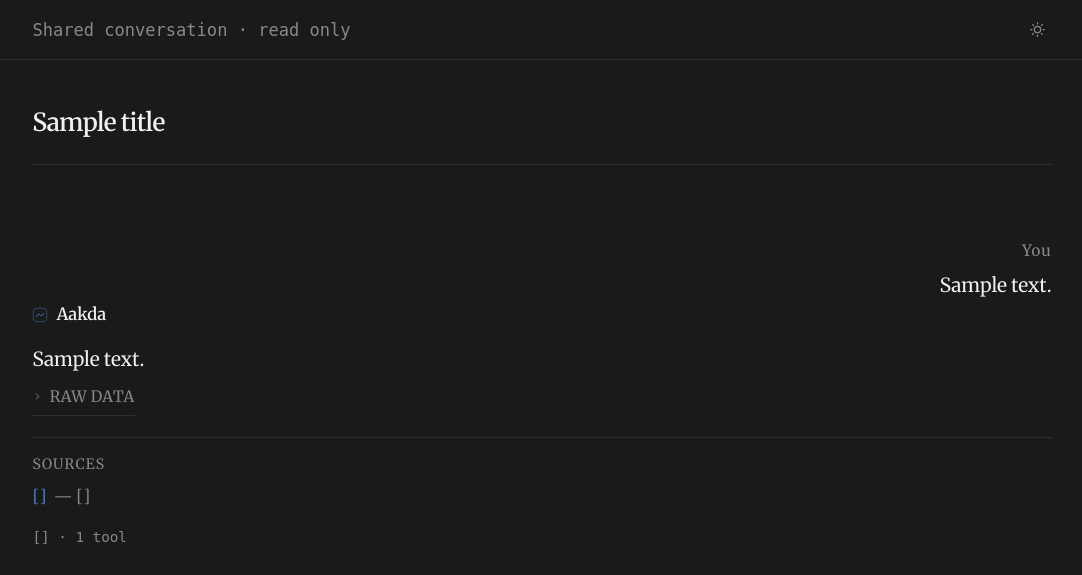
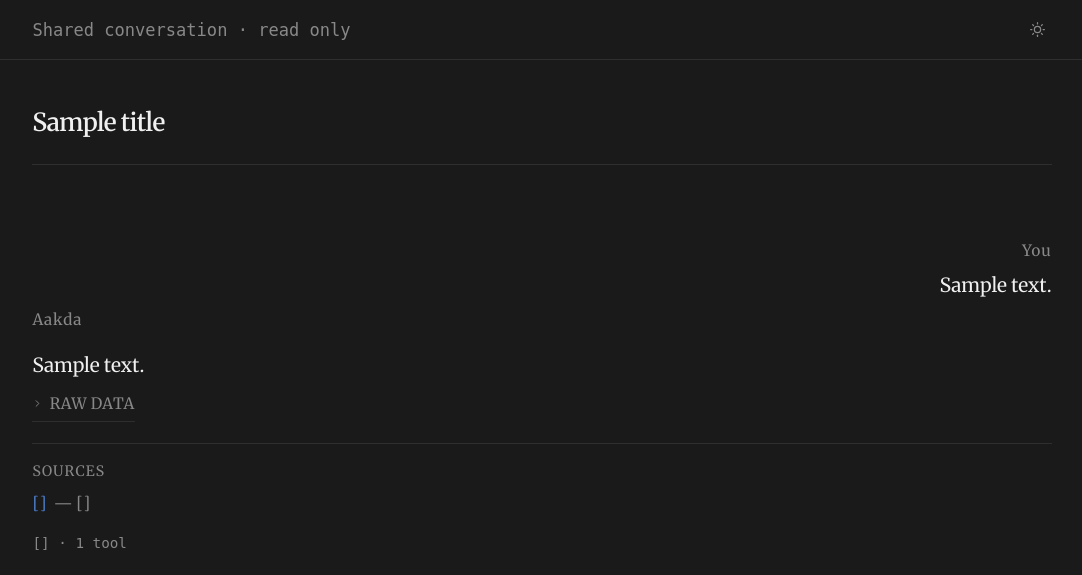
Before and after one commit to whiteboardguy/aakda, a FastAPI app: template app/templates/shared.html in a window 1280 px wide. Shown: the top 575 px of the page, without its empty margins (98-1180 px from the left). Run offline with FastAPI, Linux system fonts and the light colour scheme; the template is opened without the code that fills it: most values are stand-ins (such as "Sample title", 1, 10 or a date in 2020); parts of the project's set-up code (start-up, migrations or seed data) failed here and were passed over.

Commit message:
better and clean ui

```diff
--- a/app/static/css/chat.css
+++ b/app/static/css/chat.css
@@ -50,7 +50,13 @@
   color: var(--ak-text);
   display: flex;
   align-items: center;
-  gap: 0;
+  flex: 1;
+}
+
+.sidebar-brand-text {
+  font-family: var(--ak-font-mono) !important;
+  text-align: center;
+  flex: 1;
 }
 
 /* Collapse button — no bg, no border */
@@ -476,23 +482,14 @@
 
 /* Header row: accent icon + "Aakda" label */
 .ai-header {
-  display: flex;
-  align-items: center;
-  gap: 0.4rem;
   margin-bottom: 0.625rem;
 }
 
-.ai-header-icon {
-  display: flex;
-  align-items: center;
-  color: var(--ak-accent);
-  flex-shrink: 0;
-}
-
 .ai-label {
-  font-size: 0.8125rem;
-  font-weight: 500;
-  color: var(--ak-text);
+  font-size: 0.75rem;
+  font-weight: 400;
+  color: var(--ak-text-muted);
+  letter-spacing: 0.06em;
 }
 
 /* ── Loading state ── */
--- a/app/templates/chat.html
+++ b/app/templates/chat.html
@@ -17,7 +17,7 @@
     <!-- Header: brand + collapse button -->
     <div class="sidebar-header">
       <div class="sidebar-brand">
-        <span>Aakda</span>
+        <span class="sidebar-brand-text">Aakda</span>
       </div>
       <button class="sidebar-toggle-inner" onclick="toggleSidebar()" title="Collapse sidebar">
         <svg xmlns="http://www.w3.org/2000/svg" width="15" height="15" viewBox="0 0 24 24" fill="none"
@@ -108,7 +108,7 @@
           <line x1="3" y1="18" x2="21" y2="18"/>
         </svg>
       </button>
-      <span class="topbar-title">AI Chart & Finance Assistant</span>
+      <span class="topbar-title">AI Chart Maker</span>
     </div>
 
     <!-- Messages scroll area -->
--- a/app/templates/partials/message_group.html
+++ b/app/templates/partials/message_group.html
@@ -19,13 +19,8 @@
   {# ── AI message ── #}
   <div class="ai-row">
 
-    {# Header: graph icon + label #}
+    {# Header: label only #}
     <div class="ai-header">
-      <svg class="ai-header-icon ai-graph-icon" width="16" height="16" viewBox="0 0 24 24" fill="none"
-           xmlns="http://www.w3.org/2000/svg" aria-hidden="true">
-        <path opacity="0.5" d="M2 12C2 7.28595 2 4.92893 3.46447 3.46447C4.92893 2 7.28595 2 12 2C16.714 2 19.0711 2 20.5355 3.46447C22 4.92893 22 7.28595 22 12C22 16.714 22 19.0711 20.5355 20.5355C19.0711 22 16.714 22 12 22C7.28595 22 4.92893 22 3.46447 20.5355C2 19.0711 2 16.714 2 12Z" stroke="currentColor" stroke-width="1.5"/>
-        <path d="M7 14L8.79689 11.8437C9.50894 10.9893 9.86496 10.562 10.3333 10.562C10.8017 10.562 11.1577 10.9893 11.8698 11.8437L12.1302 12.1563C12.8423 13.0107 13.1983 13.438 13.6667 13.438C14.135 13.438 14.4911 13.0107 15.2031 12.1563L17 10" stroke="currentColor" stroke-width="1.5" stroke-linecap="round"/>
-      </svg>
       <span class="ai-label">Aakda</span>
     </div>
 
```
Also changed, not shown: app/routes/conversations.py (+10 -5 lines).
